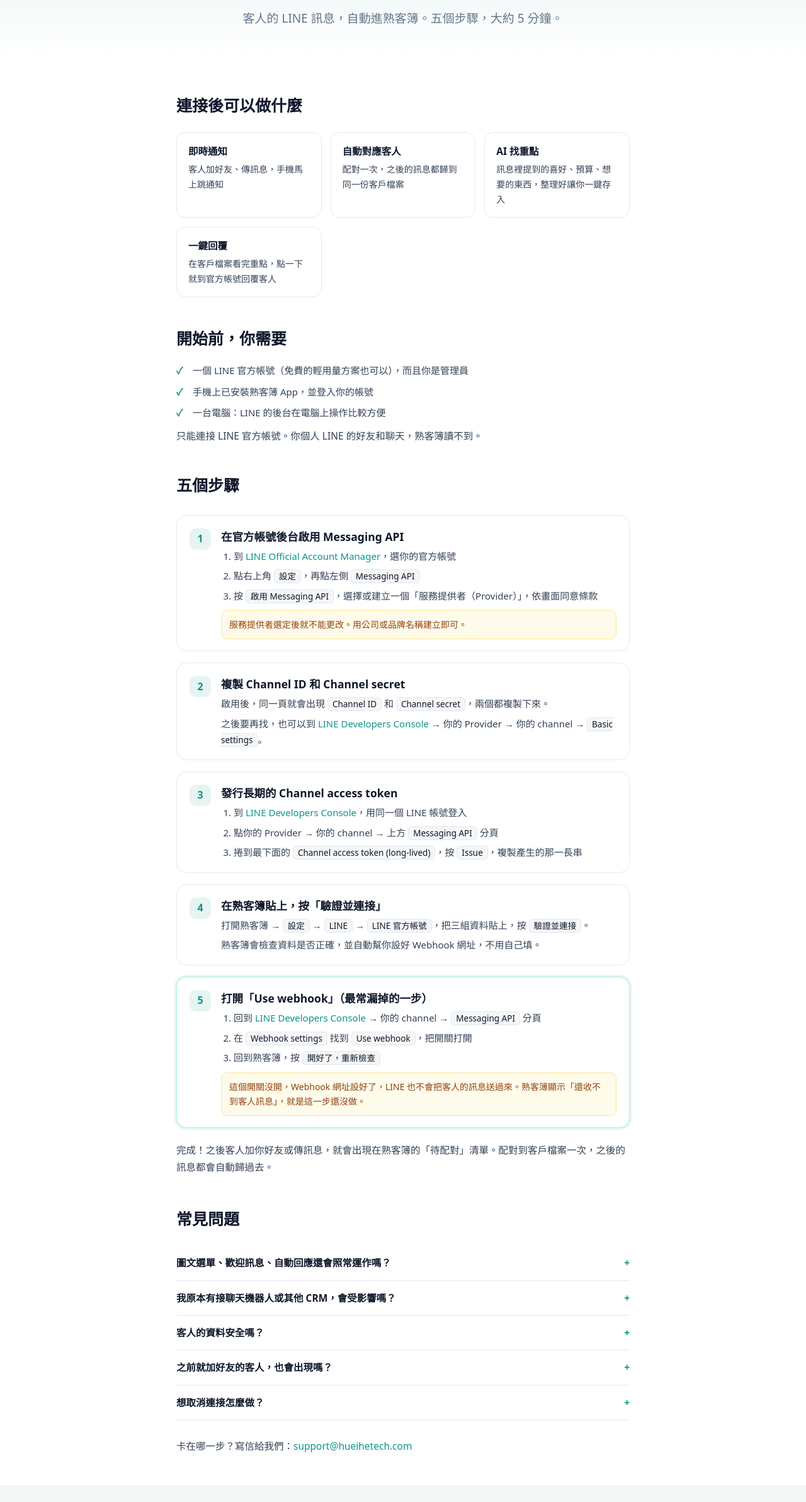
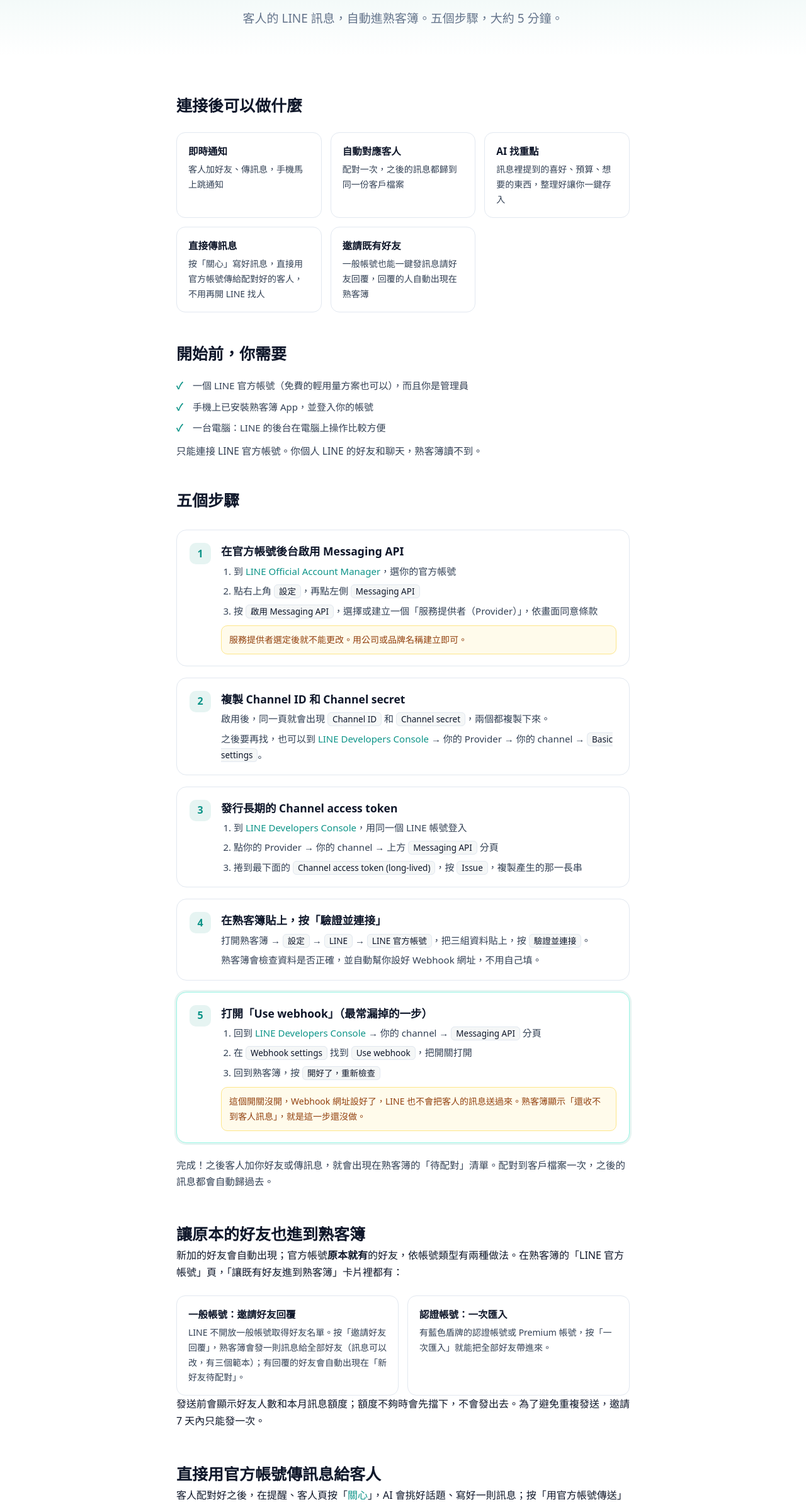
Before and after one commit to ilikekobe0502/hueihetech-web, a plain HTML site: page shukebu/line-oa/index.html in a window 1280 px wide. Shown: the part 175-2560 px from the top of the page at 63% size. Drawn offline with Linux system fonts and the light colour scheme.

Commit message:
LINE 官方帳號頁：新增「讓原本的好友也進到熟客簿」（一般帳號邀請好友回覆／認證帳號一次匯入）與「直接用官方帳號傳訊息」，補回傳訊息額度問答

```diff
--- a/shukebu/line-oa/index.html
+++ b/shukebu/line-oa/index.html
@@ -5,7 +5,7 @@
 <link rel="canonical" href="https://hueihetech.com/shukebu/line-oa/">
 <meta name="viewport" content="width=device-width, initial-scale=1">
 <title>連接 LINE 官方帳號｜熟客簿</title>
-<meta name="description" content="五個步驟把你的 LINE 官方帳號連上熟客簿：客人加好友、傳訊息即時通知，自動對應到客人檔案，AI 整理出重點。">
+<meta name="description" content="五個步驟把你的 LINE 官方帳號連上熟客簿：客人加好友、傳訊息即時通知，自動對應到客人檔案，AI 整理出重點；一般帳號也能邀請既有好友回覆，並直接用官方帳號傳訊息給客人。">
 <link rel="icon" href="../../assets/favicon.png">
 <link rel="stylesheet" href="../../assets/site.css">
 <meta property="og:title" content="連接 LINE 官方帳號｜熟客簿">
@@ -67,7 +67,8 @@
       <div class="gain"><b>即時通知</b><span>客人加好友、傳訊息，手機馬上跳通知</span></div>
       <div class="gain"><b>自動對應客人</b><span>配對一次，之後的訊息都歸到同一份客戶檔案</span></div>
       <div class="gain"><b>AI 找重點</b><span>訊息裡提到的喜好、預算、想要的東西，整理好讓你一鍵存入</span></div>
-      <div class="gain"><b>一鍵回覆</b><span>在客戶檔案看完重點，點一下就到官方帳號回覆客人</span></div>
+      <div class="gain"><b>直接傳訊息</b><span>按「關心」寫好訊息，直接用官方帳號傳給配對好的客人，不用再開 LINE 找人</span></div>
+      <div class="gain"><b>邀請既有好友</b><span>一般帳號也能一鍵發訊息請好友回覆，回覆的人自動出現在熟客簿</span></div>
     </div>
 
     <h2 style="margin-top:44px">開始前，你需要</h2>
@@ -141,6 +142,17 @@
 
     <p class="lead" style="margin-top:22px">完成！之後客人加你好友或傳訊息，就會出現在熟客簿的「待配對」清單。配對到客戶檔案一次，之後的訊息都會自動歸過去。</p>
 
+    <h2 style="margin-top:48px" id="invite">讓原本的好友也進到熟客簿</h2>
+    <p>新加的好友會自動出現；官方帳號<b>原本就有</b>的好友，依帳號類型有兩種做法。在熟客簿的「LINE 官方帳號」頁，「讓既有好友進到熟客簿」卡片裡都有：</p>
+    <div class="gains">
+      <div class="gain"><b>一般帳號：邀請好友回覆</b><span>LINE 不開放一般帳號取得好友名單。按「邀請好友回覆」，熟客簿會發一則訊息給全部好友（訊息可以改，有三個範本）；有回覆的好友會自動出現在「新好友待配對」。</span></div>
+      <div class="gain"><b>認證帳號：一次匯入</b><span>有藍色盾牌的認證帳號或 Premium 帳號，按「一次匯入」就能把全部好友帶進來。</span></div>
+    </div>
+    <p>發送前會顯示好友人數和本月訊息額度；額度不夠時會先擋下，不會發出去。為了避免重複發送，邀請 7 天內只能發一次。</p>
+
+    <h2 style="margin-top:48px" id="send">直接用官方帳號傳訊息給客人</h2>
+    <p>客人配對好之後，在提醒、客人頁按「<a href="../how-to/care/">關心</a>」，AI 會挑好話題、寫好一則訊息；按「用官方帳號傳送」就直接送到客人的 LINE，不用複製再開 LINE 找人。送出後會記一筆互動，從提醒按的還會自動完成提醒。</p>
+
     <h2 style="margin-top:48px">常見問題</h2>
     <div class="faq">
       <details>
@@ -157,7 +169,11 @@
       </details>
       <details>
         <summary>之前就加好友的客人，也會出現嗎？</summary>
-        <p>已認證或 Premium 的官方帳號，可以在熟客簿按「匯入好友」一次帶進來；一般帳號則是在客人下一次傳訊息時自動出現。</p>
+        <p>已認證或 Premium 的官方帳號，可以在熟客簿按「一次匯入」帶進來；一般帳號可以按「邀請好友回覆」發一則訊息給全部好友，有回覆的人會自動出現。不發邀請的話，客人下一次傳訊息時也會自動出現。</p>
+      </details>
+      <details>
+        <summary>從熟客簿傳訊息給客人要錢嗎？</summary>
+        <p>熟客簿不另外收費。用官方帳號主動傳出的訊息（包括邀請好友），會用到你官方帳號方案的每月訊息則數；客人傳訊息給你、你回覆客人則不算。熟客簿會顯示本月剩下的額度，方案與則數依 LINE 官方帳號的規定。</p>
       </details>
       <details>
         <summary>想取消連接怎麼做？</summary>
```
